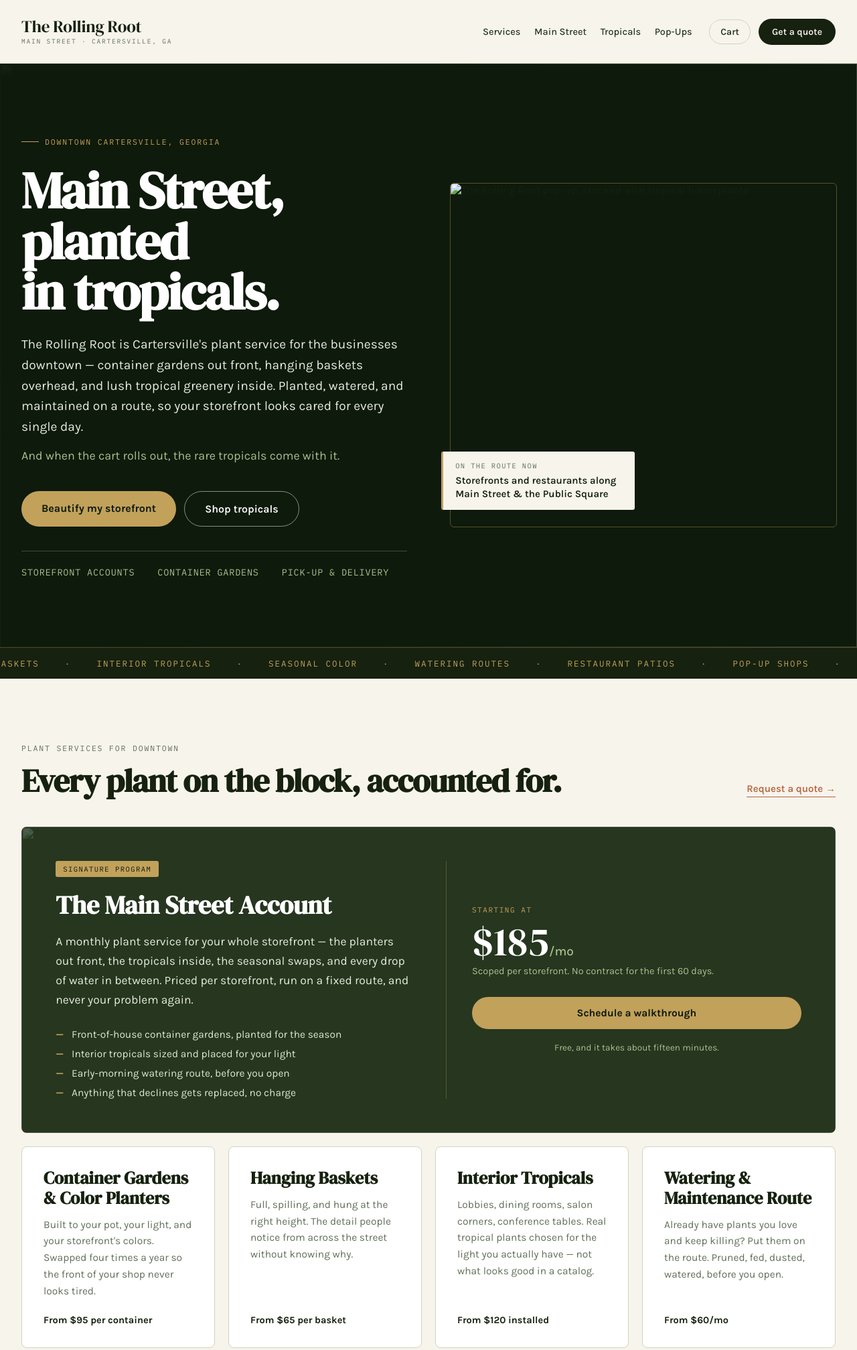
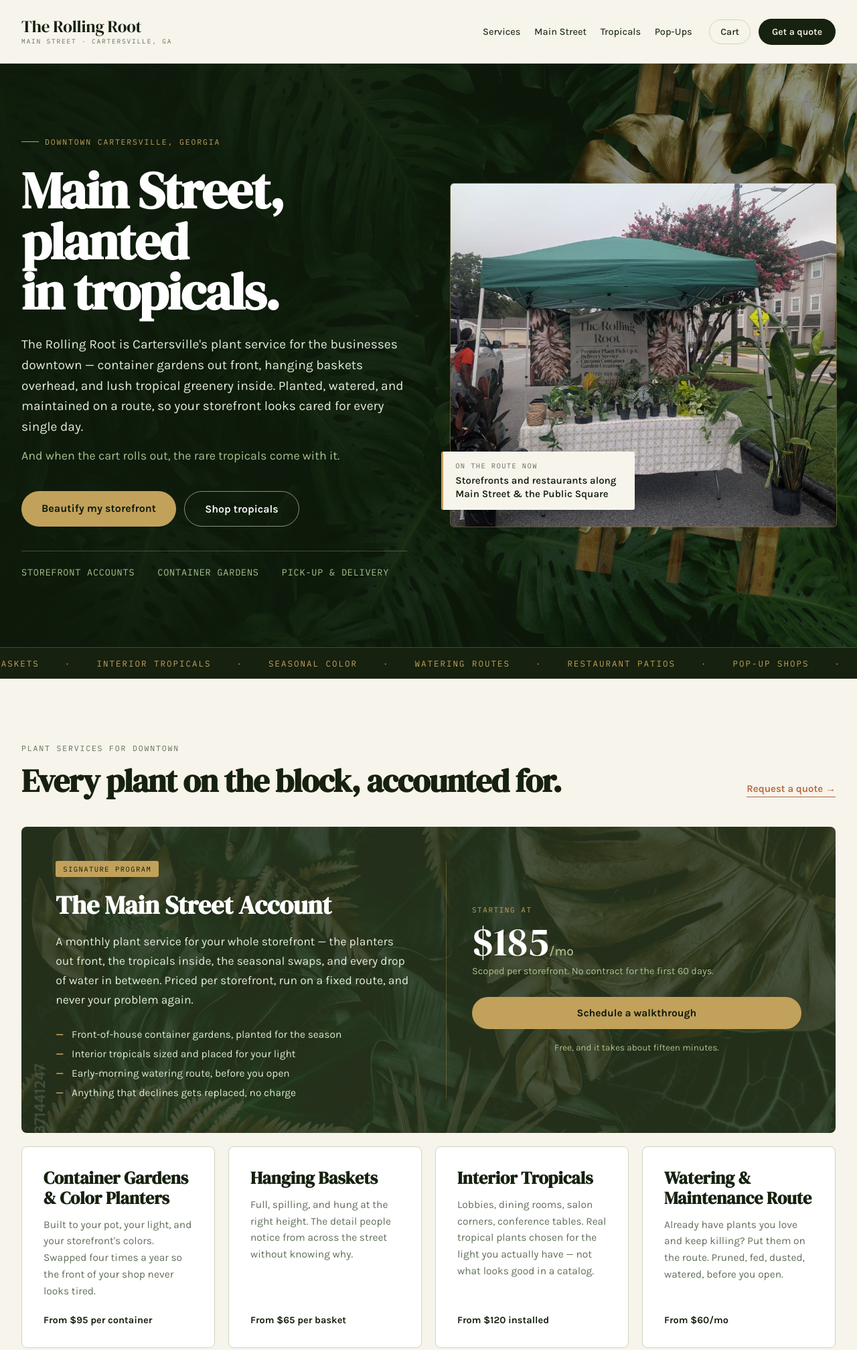
Before and after one commit to atlantahouseplants/the-rolling-root, a plain HTML site: page index.html in a window 1280 px wide. Shown: the top 2015 px of the page at 67% size. Drawn offline with nearby package versions, Linux system fonts and the light colour scheme.

Commit message:
Add files via upload

```diff
--- a/index.html
+++ b/index.html
@@ -77,9 +77,9 @@
 
   <!-- ── HERO ──────────────────────────────────────── -->
   <section id="top" data-screen-label="Hero" style="position:relative;background:var(--forest);overflow:hidden">
-    <img src="assets/monstera-wall.jpg" alt="" style="position:absolute;inset:0;width:100%;height:100%;object-fit:cover;opacity:0.45" />
+    <img src="monstera-wall.jpg" alt="" style="position:absolute;inset:0;width:100%;height:100%;object-fit:cover;opacity:0.45" />
     <div style="position:absolute;inset:0;background:linear-gradient(100deg,rgba(14,26,11,0.94) 0%,rgba(14,26,11,0.82) 46%,rgba(14,26,11,0.42) 100%)"></div>
-    <img src="assets/gold-leaf.webp" alt="" style="position:absolute;right:-6%;top:-12%;width:min(46%,620px);opacity:0.5;transform:rotate(8deg);pointer-events:none" />
+    <img src="gold-leaf.webp" alt="" style="position:absolute;right:-6%;top:-12%;width:min(46%,620px);opacity:0.5;transform:rotate(8deg);pointer-events:none" />
     <div style="position:relative;max-width:1240px;margin:0 auto;padding:clamp(56px,8vw,104px) clamp(20px,4vw,32px) clamp(60px,8vw,104px);display:grid;grid-template-columns:repeat(auto-fit,minmax(330px,1fr));gap:clamp(36px,5vw,64px);align-items:center">
       <div>
         <div style="display:inline-flex;align-items:center;gap:9px;font-family:'IBM Plex Mono',monospace;font-size:11.5px;letter-spacing:0.16em;text-transform:uppercase;color:var(--gold);margin-bottom:28px">
@@ -100,7 +100,7 @@
         </div>
       </div>
       <div style="position:relative">
-        <img src="assets/market-cart.jpg" alt="The Rolling Root pop-up, stocked with tropical houseplants" style="position:relative;display:block;width:100%;height:clamp(300px,40vw,540px);object-fit:cover;border-radius:6px;border:1px solid rgba(194,161,91,0.4)" />
+        <img src="market-cart.jpg" alt="The Rolling Root pop-up, stocked with tropical houseplants" style="position:relative;display:block;width:100%;height:clamp(300px,40vw,540px);object-fit:cover;border-radius:6px;border:1px solid rgba(194,161,91,0.4)" />
         <div style="position:absolute;left:clamp(-14px,-1vw,0px);bottom:26px;background:var(--paper);border-left:3px solid var(--gold);border-radius:3px;padding:14px 18px;max-width:250px">
           <div style="font-family:'IBM Plex Mono',monospace;font-size:10.5px;letter-spacing:0.13em;text-transform:uppercase;color:var(--muted);margin-bottom:5px">On the route now</div>
           <div style="font-size:15px;font-weight:600;line-height:1.35;color:var(--ink)">Storefronts and restaurants along Main Street &amp; the Public Square</div>
@@ -132,7 +132,7 @@
     </div>
 
     <div style="position:relative;background:var(--deep);color:var(--sage);border-radius:8px;padding:clamp(26px,4vw,52px);display:grid;grid-template-columns:repeat(auto-fit,minmax(310px,1fr));gap:clamp(28px,4vw,56px);margin-bottom:20px;overflow:hidden">
-      <img src="assets/green-gold-tropical.jpg" alt="" style="position:absolute;inset:0;width:100%;height:100%;object-fit:cover;opacity:0.2" />
+      <img src="green-gold-tropical.jpg" alt="" style="position:absolute;inset:0;width:100%;height:100%;object-fit:cover;opacity:0.2" />
       <div style="position:relative">
         <div style="display:inline-block;background:var(--gold);color:var(--forest);font-family:'IBM Plex Mono',monospace;font-size:10.5px;letter-spacing:0.14em;text-transform:uppercase;padding:5px 11px;border-radius:3px;margin-bottom:22px">Signature program</div>
         <h3 style="font-family:'DM Serif Display',serif;font-size:clamp(26px,3vw,38px);line-height:1.1;margin:0 0 18px;color:#fff">The Main Street Account</h3>
@@ -210,7 +210,7 @@
 
   <!-- ── MAIN STREET ───────────────────────────────── -->
   <section id="mainstreet" data-screen-label="Main Street" style="position:relative;margin-top:clamp(56px,8vw,96px);background:var(--forest);overflow:hidden">
-    <img src="assets/green-gold-tropical.jpg" alt="" style="position:absolute;inset:0;width:100%;height:100%;object-fit:cover;opacity:0.28" />
+    <img src="green-gold-tropical.jpg" alt="" style="position:absolute;inset:0;width:100%;height:100%;object-fit:cover;opacity:0.28" />
     <div style="position:absolute;inset:0;background:linear-gradient(180deg,rgba(14,26,11,0.9),rgba(14,26,11,0.78))"></div>
     <div style="position:relative;max-width:1240px;margin:0 auto;padding:clamp(56px,8vw,96px) clamp(20px,4vw,32px)">
       <div style="max-width:44em;margin-bottom:clamp(36px,5vw,56px)">
@@ -251,7 +251,7 @@
     </div>
 
     <figure style="margin:0 0 30px">
-      <img src="assets/booth-table.jpg" alt="Tropical houseplants lined up on the table at a Rolling Root pop-up" style="display:block;width:100%;height:clamp(150px,17vw,210px);object-fit:cover;border-radius:8px;border:1px solid var(--line)" />
+      <img src="booth-table.jpg" alt="Tropical houseplants lined up on the table at a Rolling Root pop-up" style="display:block;width:100%;height:clamp(150px,17vw,210px);object-fit:cover;border-radius:8px;border:1px solid var(--line)" />
       <figcaption style="font-family:'IBM Plex Mono',monospace;font-size:11px;letter-spacing:0.13em;text-transform:uppercase;color:var(--muted);margin-top:11px">Actual stock, a recent pop-up — alocasias, snake plants, marble queen, anthurium</figcaption>
     </figure>
 
@@ -312,7 +312,7 @@
 
       <article style="background:#fff;border:1px solid var(--line);border-radius:8px;overflow:hidden;display:flex;flex-direction:column">
         <div style="position:relative;height:250px;background:var(--sage);display:flex;align-items:flex-end;padding:14px">
-          <img src="assets/plant-bird.jpg" alt="White Bird of Paradise in a 10-inch nursery pot" style="position:absolute;inset:0;width:100%;height:100%;object-fit:cover;object-position:50% 42%" />
+          <img src="plant-bird.jpg" alt="White Bird of Paradise in a 10-inch nursery pot" style="position:absolute;inset:0;width:100%;height:100%;object-fit:cover;object-position:50% 42%" />
           <span style="position:absolute;top:14px;left:14px;background:var(--ink);color:var(--paper);font-family:'IBM Plex Mono',monospace;font-size:10.5px;letter-spacing:0.08em;text-transform:uppercase;padding:4px 9px;border-radius:3px">Statement piece</span>
         </div>
         <div style="padding:22px;display:flex;flex-direction:column;flex:1">
@@ -455,7 +455,7 @@
         <a href="https://www.instagram.com/the_rolling_root/" style="font-size:15px;font-weight:700;color:var(--gold);align-self:flex-start;border-bottom:1px solid var(--gold);padding-bottom:3px" style-hover="color:#fff;border-color:#fff;text-decoration:none">See dates on Instagram →</a>
       </div>
       <div style="border:1px solid var(--line);border-radius:8px;background:#fff;padding:18px;display:flex;align-items:center;justify-content:center">
-        <img src="assets/popup-flier.jpg" alt="The Rolling Root Spring Plant Pop-Up Shop flier at Elevate, April 25 and May 2" style="display:block;width:100%;max-width:320px;height:auto;border-radius:4px" />
+        <img src="popup-flier.jpg" alt="The Rolling Root Spring Plant Pop-Up Shop flier at Elevate, April 25 and May 2" style="display:block;width:100%;max-width:320px;height:auto;border-radius:4px" />
       </div>
     </div>
   </section>
@@ -464,7 +464,7 @@
   <section id="about" data-screen-label="About" style="background:var(--sage);margin-top:clamp(56px,8vw,96px);padding:clamp(56px,8vw,96px) 0">
     <div style="max-width:1240px;margin:0 auto;padding:0 clamp(20px,4vw,32px);display:grid;grid-template-columns:repeat(auto-fit,minmax(300px,1fr));gap:clamp(36px,5vw,70px);align-items:center">
       <div style="position:relative">
-        <img src="assets/debbie.jpg" alt="Debbie Lee, owner of The Rolling Root" style="display:block;width:100%;height:clamp(320px,42vw,540px);object-fit:cover;object-position:center 22%;border-radius:6px" />
+        <img src="debbie.jpg" alt="Debbie Lee, owner of The Rolling Root" style="display:block;width:100%;height:clamp(320px,42vw,540px);object-fit:cover;object-position:center 22%;border-radius:6px" />
         <div style="position:absolute;bottom:18px;left:18px;right:18px;background:rgba(22,33,15,0.86);backdrop-filter:blur(4px);border-radius:4px;padding:14px 18px">
           <div style="font-size:15px;font-weight:700;color:#fff;line-height:1.3">Debbie Lee</div>
           <div style="font-family:'IBM Plex Mono',monospace;font-size:10.5px;letter-spacing:0.12em;text-transform:uppercase;color:var(--gold);margin-top:5px">Owner · The Rolling Root</div>
@@ -483,7 +483,7 @@
   <!-- ── CONTACT ───────────────────────────────────── -->
   <section id="contact" data-screen-label="Contact" style="max-width:1240px;margin:clamp(56px,8vw,96px) auto 0;padding:0 clamp(20px,4vw,32px) clamp(56px,8vw,96px)">
     <div style="position:relative;background:var(--forest);border-radius:8px;padding:clamp(26px,4vw,56px);display:grid;grid-template-columns:repeat(auto-fit,minmax(320px,1fr));gap:clamp(32px,4vw,64px);overflow:hidden">
-      <img src="assets/gold-leaf.webp" alt="" style="position:absolute;left:-14%;bottom:-24%;width:min(40%,420px);opacity:0.14;transform:rotate(-14deg);pointer-events:none" />
+      <img src="gold-leaf.webp" alt="" style="position:absolute;left:-14%;bottom:-24%;width:min(40%,420px);opacity:0.14;transform:rotate(-14deg);pointer-events:none" />
       <div style="position:relative;color:#E4EBDC">
         <div style="font-family:'IBM Plex Mono',monospace;font-size:11.5px;letter-spacing:0.16em;text-transform:uppercase;color:var(--gold);margin-bottom:18px">Get started</div>
         <h2 style="font-family:'DM Serif Display',serif;font-size:clamp(28px,3.6vw,42px);line-height:1.05;letter-spacing:-0.02em;margin:0 0 20px;color:#fff;text-wrap:balance">Tell us about your space.</h2>
```
